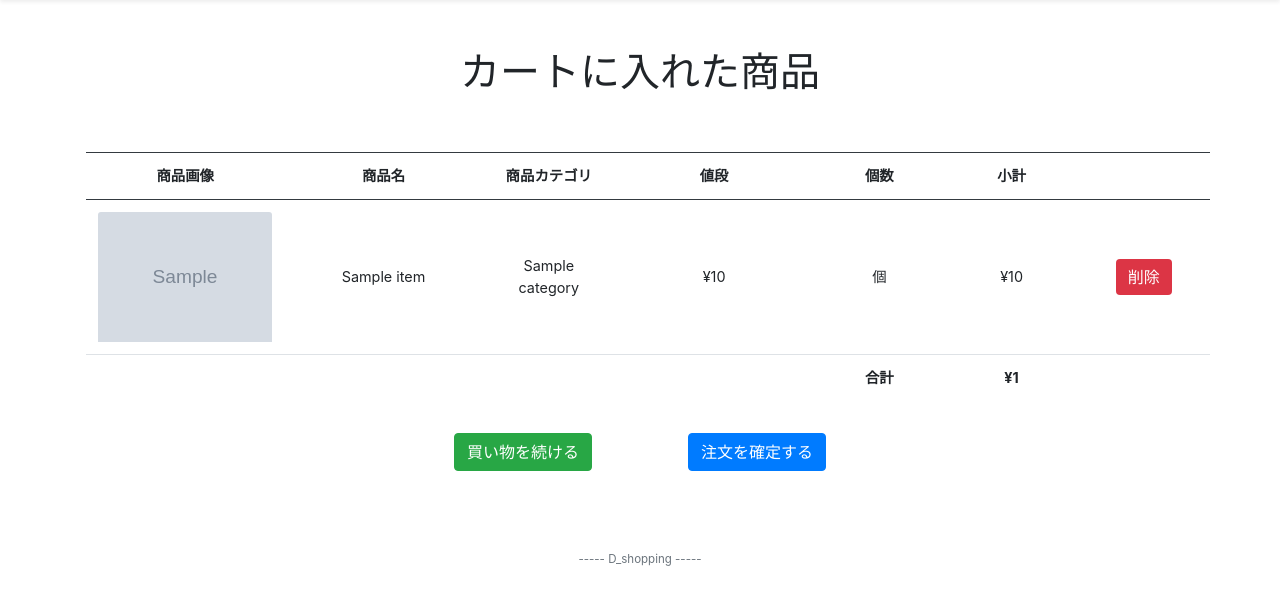
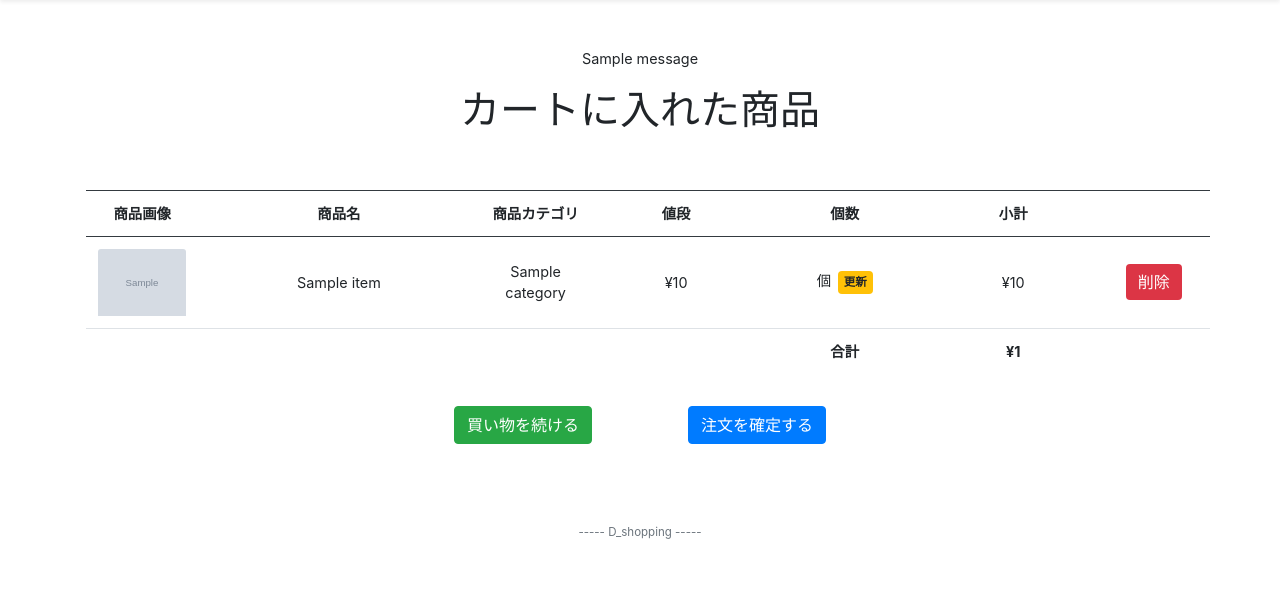
Before and after one commit to akiko-suzuki/d_shopping, a Django app: template app/templates/user/user_cart.html in a window 1280 px wide. Shown: the part 100-705 px from the top of the page. Run offline with Django 3.2, Linux system fonts and the light colour scheme; the template is opened without the code that fills it: most values are stand-ins (such as "Sample title", 1, 10 or a date in 2020); grey boxes marked "Sample" are stand-in pictures; one stand-in notice (Sample message) is shown; some libraries are stand-ins or nearby versions.

Commit message:
カート機能を修正

```diff
--- a/app/cart/user_urls.py
+++ b/app/cart/user_urls.py
@@ -6,5 +6,5 @@ urlpatterns = [
     # カート一覧（ユーザ）
     path('', views.user_cart, name='user_cart'),
     # カート追加（ユーザ）
-    path('add/', views.user_cart_add, name='user_cart_add'),
+    # path('add/', views.user_cart_add, name='user_cart_add'),
 ]
--- a/app/product/forms.py
+++ b/app/product/forms.py
@@ -89,10 +89,14 @@ class QtyForm(forms.Form):
     """ ユーザの商品詳細画面で注文できる数量をチェックする"""
     qty = forms.IntegerField(
         label='数量',
-        initial=1,
         min_value=1,
         max_value=100,
         required=True,
+        error_messages={'max_value': '100 以下で入力してください'}
+    )
+    product_id = forms.IntegerField(
+        label='商品id',
+        required=True
     )
     # TODO 在庫数を見て入力できる数量を制御する
     # max_value=在庫数
--- a/app/static/css/style.css
+++ b/app/static/css/style.css
@@ -10,6 +10,24 @@ a {
 }
 .w-70 {
   width: 70px;
+}
+.change-qty-btn {
+  border:0;
+  color: #212529;
+  background-color: #ffc107;
+  display: inline-block;
+  margin-left: .25em;
+  padding: .5em .5em;
+  font-size: 80%;
+  font-weight: 700;
+  line-height: 1;
+  text-align: center;
+  white-space: nowrap;
+  vertical-align: baseline;
+  border-radius: .25rem;
+}
+.change-qty-btn:hover {
+  background-color: #efb60b;
 }
 
 .page-wrapper .sidebar-wrapper,
--- a/app/templates/user/user_cart.html
+++ b/app/templates/user/user_cart.html
@@ -11,23 +11,41 @@
 <main role="main">
   <section class="text-center px-4 py-5">
     <div class="container">
+
+      {% if messages %}
+      <div class="row">
+        <div class="my-div-style w-100">
+          <ul class="messages">
+            {% for message in messages %}
+            <li {% if message.tags %} class="{{ message.tags }}">
+              {% endif %}
+              {{ message }}
+            </li>
+            {% endfor %}
+          </ul>
+        </div>
+      </div>
+      {% endif %}
+
       {% if cart_items %}
       <h1>カートに入れた商品</h1>
       <div class="row">
         <table class="table mt-5 ml-3 border-dark">
           <thead>
           <tr class="text-center">
-            <th class="border-bottom border-dark" style="width:15%;">商品画像</th>
-            <th class="border-bottom border-dark" style="width:15%;">商品名</th>
+            <th class="border-bottom border-dark" style="width:10%;">商品画像</th>
+            <th class="border-bottom border-dark" style="width:25%;">商品名</th>
             <th class="border-bottom border-dark" style="width:10%;">商品カテゴリ</th>
             <th class="border-bottom border-dark" style="width:15%;">値段</th>
-            <th class="border-bottom border-dark" style="width:10%;">個数</th>
-            <th class="border-bottom border-dark" style="width:10%;">小計</th>
+            <th class="border-bottom border-dark" style="width:15%;">個数</th>
+            <th class="border-bottom border-dark" style="width:15%;">小計</th>
             <th class="border-bottom border-dark" style="width:10%;"></th>
           </tr>
           </thead>
           <tbody>
             {% for item in cart_items %}
+            <form action="" method="post">
+              {% csrf_token %}
               <tr class="text-center">
                 <td class="align-middle">
                   {% if item.image %}
@@ -39,7 +57,12 @@
                 <td class="align-middle">{{ item.name }}</td>
                 <td class="align-middle">{{ item.category.name }}</td>
                 <td class="align-middle">¥{{ item.price|intcomma }}</td>
-            <td class="align-middle">{{ item.qty_form.qty }} 個</td>
+                <td class="align-middle">
+                  {{ item.qty_form.qty }} 個
+                  <button name="update-qty" type="submit" class="change-qty-btn">更新</button>
+                </td>
+                {{ item.qty_form.qty.errors }}
+                {{ item.qty_form.product_id.as_hidden }}
                 <td class="align-middle">¥{{ item.subtotal|intcomma }}</td>
                 <td class="align-middle">
                   <button class="border-0 btn btn-danger">
@@ -47,8 +70,8 @@
                   </button>
                 </td>
               </tr>
+            </form>
             {% endfor %}
-
           <tr class="text-center">
             <td class="border-bottom-0 align-middle"></td>
             <td class="border-bottom-0 align-middle"></td>
@@ -83,3 +106,7 @@
 {% include 'include/user_footer.html' %}
 
 {% endblock %}
+
+{% block extra_js %}
+<script src="{% static 'js/common.js' %}"></script>
+{% endblock %}
--- a/app/templates/user/user_product_details.html
+++ b/app/templates/user/user_product_details.html
@@ -12,7 +12,7 @@
   <main role="main">
     <section>
       <div class="container">
-        <form action="{% url 'user_cart_add' %}" method="post">
+        <form action="" method="post">
           {% csrf_token %}
           <div class="row p-5 mx-5">
             <div class="col-md-4">
@@ -31,7 +31,7 @@
                 {{ form.qty.label }}：{{ form.qty|add_class:"w-70" }}
                 {{ form.qty.errors }}
               </div>
-              <input type="hidden" name="product_id" value="{{ product.id }}">
+              {{ form.product_id.as_hidden }}
               <div class="text-right">
                 <button type="submit" name="" class="btn btn-info ml-auto">カートに入れる</button>
               </div>
```
Also changed, not shown: app/cart/views/user.py (+85 -48 lines), app/product/views/user.py (+48 -2 lines). Lines whose indentation alone changed are shown as unchanged.
